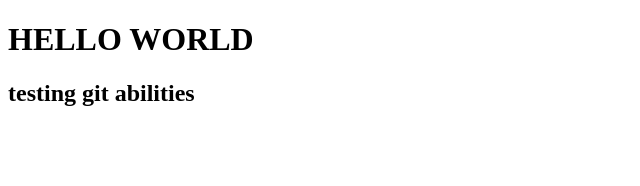
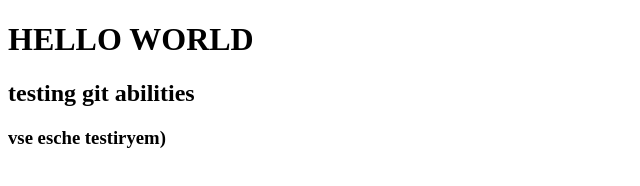
Before and after one commit to Nexoroshii/project, a plain HTML site: page index.html in a window 1280 px wide. Shown: the whole page, without its empty margins (0-640 px from the left). Drawn offline with Linux system fonts and the light colour scheme.

Commit message:
third commit

```diff
--- a/index.html
+++ b/index.html
@@ -9,5 +9,6 @@
 <body>
     <h1>HELLO WORLD</h1>
     <h2>testing git abilities</h2>
+    <h3>vse esche testiryem)</h3>
 </body>
 </html>
```
